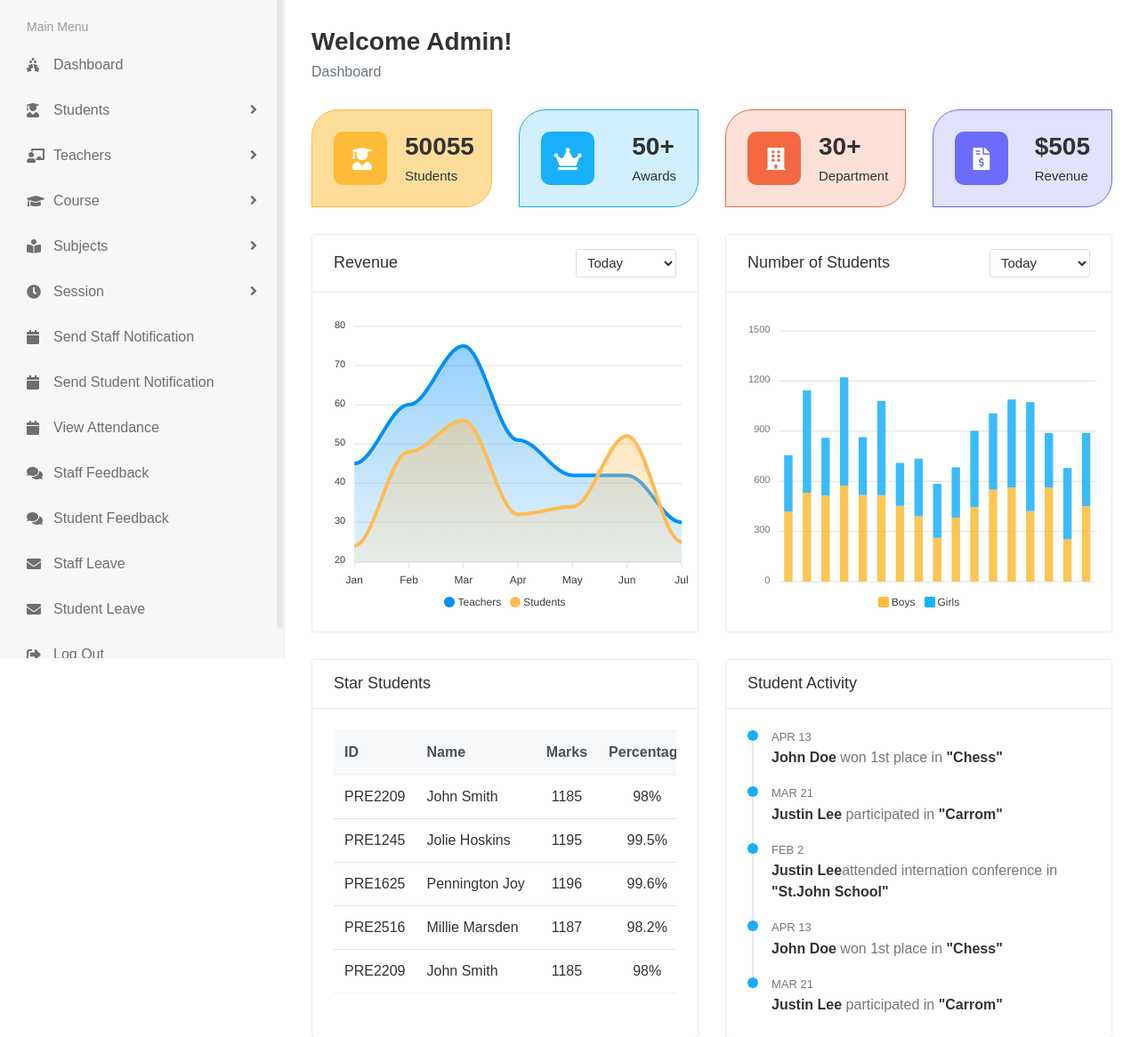
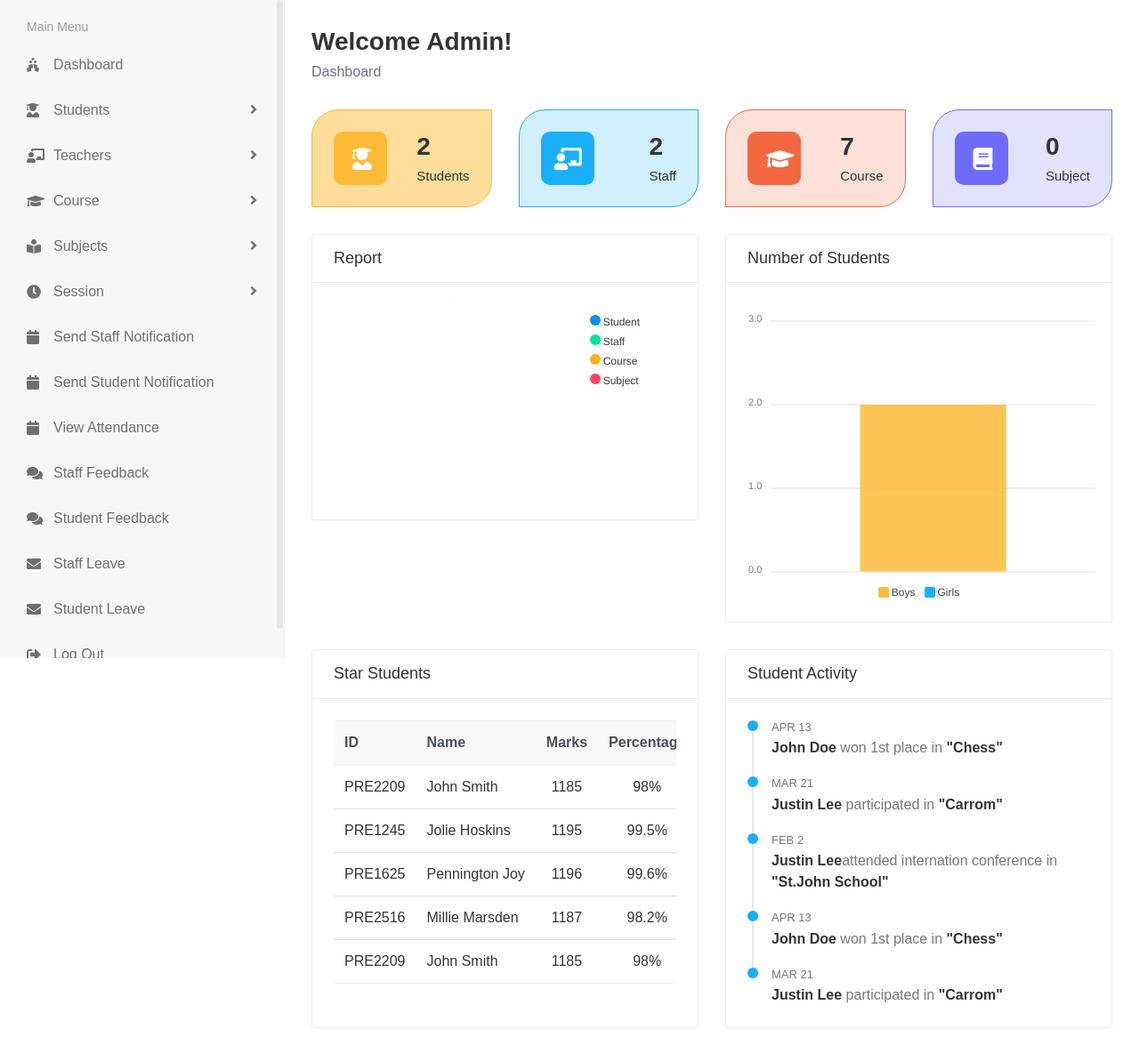
Before and after one commit to imjayjoshi/ClassManagementSystem, a Django app: page /Hod/Home in a window 1280 px wide. Shown: the part 60-1226 px from the top of the page at 89% size. Run offline with Django 5.2, Linux system fonts and the light colour scheme; a user stored in the database is signed in; data comes from the database, SQL or seed files in the repository; data that the repository does not hold is empty; some libraries are stand-ins or nearby versions; some web fonts are replaced.

Commit message:
dashboard changes

```diff
--- a/CMS/static/assets/plugins/apexchart/chart-data.js
+++ b/CMS/static/assets/plugins/apexchart/chart-data.js
@@ -1,110 +1,107 @@
-'use strict';
+"use strict";
 
-$(document).ready(function() {
+$(document).ready(function () {
+  var options = {
+    series: [44, 55, 13, 43, 22],
+    chart: {
+      width: 380,
+      type: "pie",
+    },
+    labels: ["Team A", "Team B", "Team C", "Team D", "Team E"],
+    responsive: [
+      {
+        breakpoint: 480,
+        options: {
+          chart: {
+            width: 200,
+          },
+          legend: {
+            position: "bottom",
+          },
+        },
+      },
+    ],
+  };
 
-	// Area chart
+  var chart = new ApexCharts(document.querySelector("#chart"), options);
+  chart.render();
 
-	if ($('#apexcharts-area').length > 0) {
-	var options = {
+  // Bar chart
+
+  if ($("#bar").length > 0) {
+    var optionsBar = {
       chart: {
+        type: "bar",
         height: 350,
-			type: "area",
+        width: "100%",
+        stacked: true,
         toolbar: {
-				show: false
+          show: false,
         },
       },
       dataLabels: {
-			enabled: false
-		},
-		stroke: {
-			curve: "smooth"
-		},
-		series: [{
-			name: "Teachers",
-			data: [45, 60, 75, 51, 42, 42, 30]
-		}, {
-			name: "Students",
-			color: '#FFBC53',
-			data: [24, 48, 56, 32, 34, 52, 25]
-		}],
-		xaxis: {
-			categories: ['Jan', 'Feb', 'Mar', 'Apr', 'May', 'Jun', 'Jul'],
-		}
-	}
-	var chart = new ApexCharts(
-		document.querySelector("#apexcharts-area"),
-		options
-	);
-	chart.render();
-	}
-
-	// Bar chart
-
-	if ($('#bar').length > 0) {
-	var optionsBar = {
-		chart: {
-			type: 'bar',
-			height: 350,
-			width: '100%',
-			stacked: true,
-			toolbar: {
-				show: false
-			},
-		},
-		dataLabels: {
-			enabled: false
+        enabled: false,
       },
       plotOptions: {
         bar: {
-				columnWidth: '45%',
-			}
+          columnWidth: "45%",
         },
-		series: [{
+      },
+      series: [
+        {
           name: "Boys",
-			color: '#fdbb38',
-			data: [420, 532, 516, 575, 519, 517, 454, 392, 262, 383, 446, 551, 563, 421, 563, 254, 452],
-		}, {
+          color: "#fdbb38",
+          data: [
+            420, 532, 516, 575, 519, 517, 454, 392, 262, 383, 446, 551, 563,
+            421, 563, 254, 452,
+          ],
+        },
+        {
           name: "Girls",
-			color: '#19affb',
-			data: [336, 612, 344, 647, 345, 563, 256, 344, 323, 300, 455, 456, 526, 652, 325, 425, 436],
-		}],
-		labels: [2009, 2010, 2011, 2012, 2013, 2014, 2015, 2016, 2017, 2018, 2019, 2020],
+          color: "#19affb",
+          data: [
+            336, 612, 344, 647, 345, 563, 256, 344, 323, 300, 455, 456, 526,
+            652, 325, 425, 436,
+          ],
+        },
+      ],
+      labels: [
+        2009, 2010, 2011, 2012, 2013, 2014, 2015, 2016, 2017, 2018, 2019, 2020,
+      ],
       xaxis: {
         labels: {
-				show: false
+          show: false,
         },
         axisBorder: {
-				show: false
+          show: false,
         },
         axisTicks: {
-				show: false
+          show: false,
         },
       },
       yaxis: {
         axisBorder: {
-				show: false
+          show: false,
         },
         axisTicks: {
-				show: false
+          show: false,
         },
         labels: {
           style: {
-					colors: '#777'
-				}
-			}
+            colors: "#777",
+          },
+        },
       },
       title: {
-			text: '',
-			align: 'left',
+        text: "",
+        align: "left",
         style: {
-				fontSize: '18px'
-			}
-		}
+          fontSize: "18px",
+        },
+      },
+    };
 
-	}
-
-	var chartBar = new ApexCharts(document.querySelector('#bar'), optionsBar);
+    var chartBar = new ApexCharts(document.querySelector("#bar"), optionsBar);
     chartBar.render();
   }
-
 });
--- a/CMS/template/Hod/home.html
+++ b/CMS/template/Hod/home.html
@@ -19,7 +19,7 @@
                         <i class="fas fa-user-graduate"></i>
                     </div>
                     <div class="db-info">
-                        <h3>50055</h3>
+                        <h3>{{student_count}}</h3>
                         <h6>Students</h6>
                     </div>
                 </div>
@@ -31,11 +31,11 @@
             <div class="card-body">
                 <div class="db-widgets d-flex justify-content-between align-items-center">
                     <div class="db-icon">
-                        <i class="fas fa-crown"></i>
+                        <i class="fas fa-chalkboard-teacher"></i>
                     </div>
                     <div class="db-info">
-                        <h3>50+</h3>
-                        <h6>Awards</h6>
+                        <h3>{{staff_count}}</h3>
+                        <h6>Staff</h6>
                     </div>
                 </div>
             </div>
@@ -46,11 +46,11 @@
             <div class="card-body">
                 <div class="db-widgets d-flex justify-content-between align-items-center">
                     <div class="db-icon">
-                        <i class="fas fa-building"></i>
+                        <i class="fas fa-graduation-cap"></i>
                     </div>
                     <div class="db-info">
-                        <h3>30+</h3>
-                        <h6>Department</h6>
+                        <h3>{{course_count}}</h3>
+                        <h6>Course</h6>
                     </div>
                 </div>
             </div>
@@ -61,11 +61,11 @@
             <div class="card-body">
                 <div class="db-widgets d-flex justify-content-between align-items-center">
                     <div class="db-icon">
-                        <i class="fas fa-file-invoice-dollar"></i>
+                        <i class="fas fa-book"></i>
                     </div>
                     <div class="db-info">
-                        <h3>$505</h3>
-                        <h6>Revenue</h6>
+                        <h3>{{subject_count}}</h3>
+                        <h6>Subject</h6>
                     </div>
                 </div>
             </div>
@@ -78,25 +78,12 @@
             <div class="card-header">
                 <div class="row align-items-center">
                     <div class="col-6">
-                        <h5 class="card-title">Revenue</h5>
-                    </div>
-                    <div class="col-6">
-                        <ul class="list-inline-group text-right mb-0 pl-0">
-                            <li class="list-inline-item">
-                                <div class="form-group mb-0 amount-spent-select">
-                                    <select class="form-control form-control-sm">
-                                        <option>Today</option>
-                                        <option>Last Week</option>
-                                        <option>Last Month</option>
-                                    </select>
-                                </div>
-                            </li>
-                        </ul>
+                        <h5 class="card-title">Report</h5>
                     </div>
                 </div>
             </div>
             <div class="card-body">
-                <div id="apexcharts-area"></div>
+                <div id="All_details"></div>
             </div>
         </div>
     </div>
@@ -107,23 +94,10 @@
                     <div class="col-6">
                         <h5 class="card-title">Number of Students</h5>
                     </div>
-                    <div class="col-6">
-                        <ul class="list-inline-group text-right mb-0 pl-0">
-                            <li class="list-inline-item">
-                                <div class="form-group mb-0 amount-spent-select">
-                                    <select class="form-control form-control-sm">
-                                        <option>Today</option>
-                                        <option>Last Week</option>
-                                        <option>Last Month</option>
-                                    </select>
-                                </div>
-                            </li>
-                        </ul>
-                    </div>
                 </div>
             </div>
             <div class="card-body">
-                <div id="bar"></div>
+                <div id="stud_gender"></div>
             </div>
         </div>
     </div>
@@ -273,5 +247,5 @@
         </div>
     </div>
 
-
+    {% include 'includes/chart.html' %}
     {% endblock %}
--- a/CMS/template/Hod/view_student.html
+++ b/CMS/template/Hod/view_student.html
@@ -13,7 +13,7 @@
             </div>
             <div class="col-auto text-right float-right ml-auto">
                 <a href="#" class="btn btn-outline-primary mr-2"><i class="fas fa-download"></i> Download</a>
-                <a href="add-student.html" class="btn btn-primary"><i class="fas fa-plus"></i></a>
+                <a href="{% url 'Add_Student' %}" class="btn btn-primary"><i class="fas fa-plus"></i></a>
             </div>
         </div>
     </div>
--- a/CMS/template/base.html
+++ b/CMS/template/base.html
@@ -46,6 +46,12 @@
    <script src="{% static 'assets/plugins/apexchart/apexcharts.min.js' %}"></script>
    <script src="{% static 'assets/plugins/apexchart/chart-data.js' %}"></script>
    <script src="{% static 'assets/js/script.js' %}"></script>
+   <!-- jQuery -->
+   <script src="https://code.jquery.com/jquery-3.6.4.min.js"></script>
+
+   <!-- ApexCharts -->
+   <script src="https://cdn.jsdelivr.net/npm/apexcharts"></script>
+
 
    <script src="{% static 'assets/plugins/datatables/datatables.min.js'%}"></script>
    <script src="https://cdn.datatables.net/1.10.4/js/jquery.dataTables.min.js"></script>
--- /dev/null
+++ b/CMS/template/includes/chart.html
@@ -0,0 +1,98 @@
+<script>
+    $(document).ready(function () {
+
+        // Area chart
+
+        var options = {
+            series: ['{{student_count}}', '{{staff_count}}', '{{course_count}}', '{{subject_count}}'],
+            chart: {
+                width: 380,
+                type: 'pie',
+            },
+            labels: ['Student', 'Staff', 'Course', 'Subject'],
+            responsive: [{
+                breakpoint: 480,
+                options: {
+                    chart: {
+                        width: 200
+                    },
+                    legend: {
+                        position: 'bottom'
+                    }
+                }
+            }]
+        };
+
+        var chart = new ApexCharts(document.querySelector("#All_details"), options);
+        chart.render();
+
+        // Bar chart
+
+        if ($('#stud_gender').length > 0) {
+            var optionsBar = {
+                chart: {
+                    type: 'bar',
+                    height: 350,
+                    width: '100%',
+                    stacked: true,
+                    toolbar: {
+                        show: false
+                    },
+                },
+                dataLabels: {
+                    enabled: false
+                },
+                plotOptions: {
+                    bar: {
+                        columnWidth: '45%',
+                    }
+                },
+                series: [{
+                    name: "Boys",
+                    color: '#fdbb38',
+                    data: ['{{ student_gender_male }}'],
+                }, {
+                    name: "Girls",
+                    color: '#19affb',
+                    data: ['{{ student_gender_female }}'],
+                }],
+                xaxis: {
+                    categories: [2009, 2010, 2011, 2012, 2013, 2014, 2015, 2016, 2017, 2018, 2019, 2020],
+                    labels: {
+                        show: false
+                    },
+                    axisBorder: {
+                        show: false
+                    },
+                    axisTicks: {
+                        show: false
+                    },
+                },
+                yaxis: {
+                    axisBorder: {
+                        show: false
+                    },
+                    axisTicks: {
+                        show: false
+                    },
+                    labels: {
+                        style: {
+                            colors: '#777'
+                        }
+                    }
+                },
+                title: {
+                    text: '',
+                    align: 'left',
+                    style: {
+                        fontSize: '18px'
+                    }
+                }
+            };
+
+            var chartBar = new ApexCharts(document.querySelector('#stud_gender'), optionsBar);
+            chartBar.render();
+        }
+
+    });
+</script>
```
Also changed, not shown: CMS/CMS/Hod_views.py (+19 -1 lines), CMS/media/profile_pic/IMG_20210813_180458_FIozZYa.jpg (added). Lines whose indentation alone changed are shown as unchanged.
